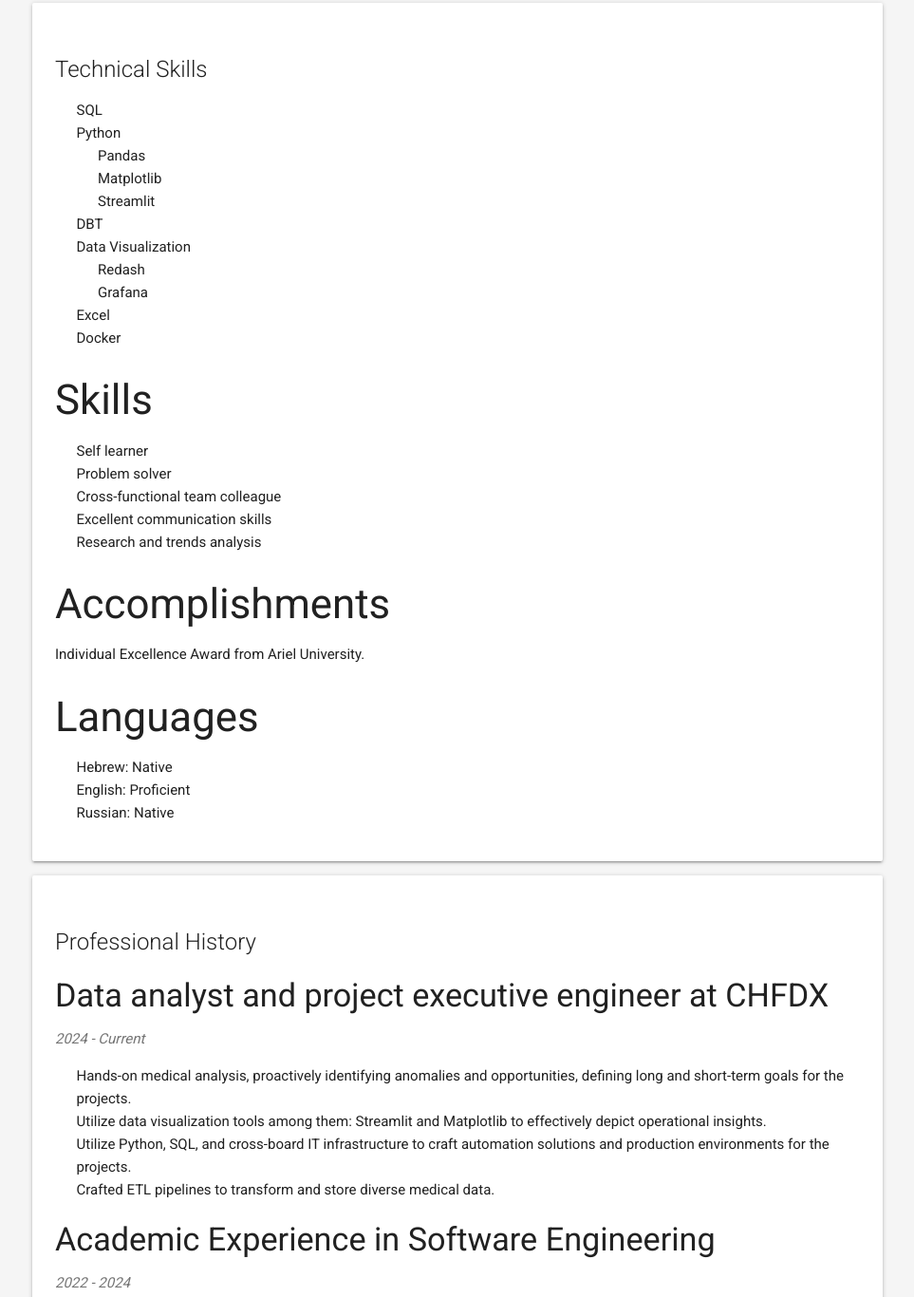
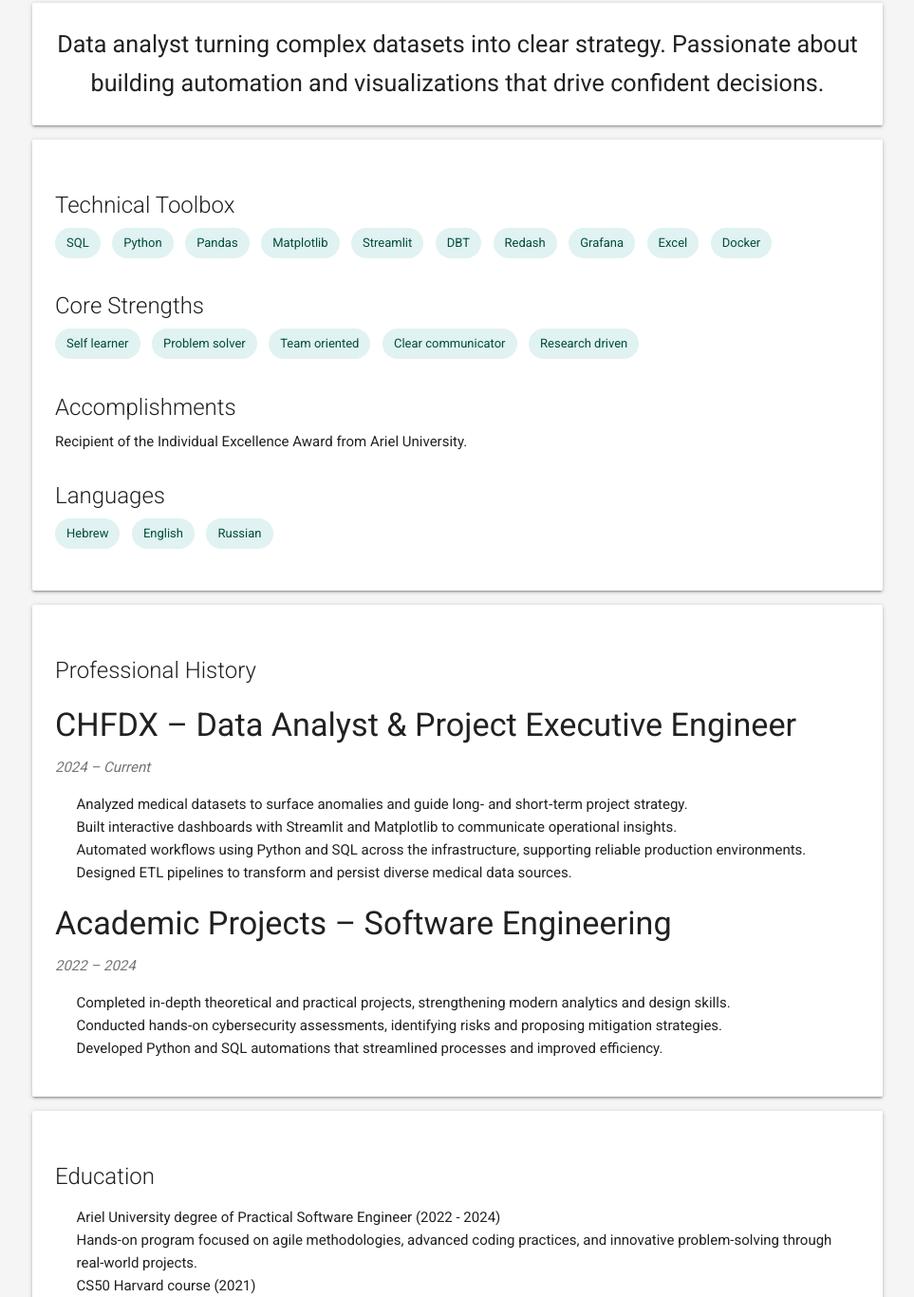
Before and after one commit to john174/web_resume, a plain HTML site: page public/index.html in a window 1280 px wide. Shown: the part 410-1776 px from the top of the page at 95% size, without its empty margins (158-1121 px from the left). Drawn offline with nearby package versions, Linux system fonts and the light colour scheme.

Commit message:
Polish resume sections with Materialize chips

```diff
--- a/public/css/style.css
+++ b/public/css/style.css
@@ -57,3 +57,21 @@ header .contact span {
   font-style: italic;
   color: #757575;
 }
+
+.card-title {
+  font-weight: 700;
+  margin-bottom: 1rem;
+}
+
+.skill-chips {
+  display: flex;
+  flex-wrap: wrap;
+  gap: 0.5rem;
+  margin-bottom: 1rem;
+}
+
+.chip {
+  background-color: #e0f2f1;
+  color: #004d40;
+  font-weight: 500;
+}
--- a/public/index.html
+++ b/public/index.html
@@ -30,78 +30,80 @@
     </div>
   </header>
   <main class="container">
-    <div class="card">
+    <section class="card hoverable">
       <div class="card-content">
-        <h3 class="card-title">Technical Skills</h3>
-        <ul>
-          <li>SQL</li>
-          <li>Python
-            <ul>
-              <li>Pandas</li>
-              <li>Matplotlib</li>
-              <li>Streamlit</li>
-            </ul>
-          </li>
-          <li>DBT</li>
-          <li>Data Visualization
-            <ul>
-              <li>Redash</li>
-              <li>Grafana</li>
-            </ul>
-          </li>
-          <li>Excel</li>
-          <li>Docker</li>
-        </ul>
-        <h3>Skills</h3>
-        <ul>
-          <li>Self learner</li>
-          <li>Problem solver</li>
-          <li>Cross-functional team colleague</li>
-          <li>Excellent communication skills</li>
-          <li>Research and trends analysis</li>
-        </ul>
-        <h3>Accomplishments</h3>
-        <p>Individual Excellence Award from Ariel University.</p>
-        <h3>Languages</h3>
-        <ul>
-          <li>Hebrew: Native</li>
-          <li>English: Proficient</li>
-          <li>Russian: Native</li>
-        </ul>
+        <p class="flow-text center-align">Data analyst turning complex datasets into clear strategy. Passionate about building automation and visualizations that drive confident decisions.</p>
       </div>
-    </div>
-    <div class="card">
+    </section>
+
+    <section class="card hoverable">
+      <div class="card-content">
+        <h3 class="card-title">Technical Toolbox</h3>
+        <div class="skill-chips">
+          <div class="chip">SQL</div>
+          <div class="chip">Python</div>
+          <div class="chip">Pandas</div>
+          <div class="chip">Matplotlib</div>
+          <div class="chip">Streamlit</div>
+          <div class="chip">DBT</div>
+          <div class="chip">Redash</div>
+          <div class="chip">Grafana</div>
+          <div class="chip">Excel</div>
+          <div class="chip">Docker</div>
+        </div>
+
+        <h3 class="card-title">Core Strengths</h3>
+        <div class="skill-chips">
+          <div class="chip">Self learner</div>
+          <div class="chip">Problem solver</div>
+          <div class="chip">Team oriented</div>
+          <div class="chip">Clear communicator</div>
+          <div class="chip">Research driven</div>
+        </div>
+
+        <h3 class="card-title">Accomplishments</h3>
+        <p>Recipient of the Individual Excellence Award from Ariel University.</p>
+
+        <h3 class="card-title">Languages</h3>
+        <div class="skill-chips">
+          <div class="chip">Hebrew</div>
+          <div class="chip">English</div>
+          <div class="chip">Russian</div>
+        </div>
+      </div>
+    </section>
+    <div class="card hoverable">
       <div class="card-content">
         <h3 class="card-title">Professional History</h3>
         <article>
-          <h4>Data analyst and project executive engineer at CHFDX</h4>
-          <p class="date">2024 - Current</p>
+          <h4>CHFDX – Data Analyst & Project Executive Engineer</h4>
+          <p class="date">2024&nbsp;&ndash;&nbsp;Current</p>
           <ul>
-            <li>Hands-on medical analysis, proactively identifying anomalies and opportunities, defining long and short-term goals for the projects.</li>
-            <li>Utilize data visualization tools among them: Streamlit and Matplotlib to effectively depict operational insights.</li>
-            <li>Utilize Python, SQL, and cross-board IT infrastructure to craft automation solutions and production environments for the projects.</li>
-            <li>Crafted ETL pipelines to transform and store diverse medical data.</li>
+            <li>Analyzed medical datasets to surface anomalies and guide long‑ and short‑term project strategy.</li>
+            <li>Built interactive dashboards with Streamlit and Matplotlib to communicate operational insights.</li>
+            <li>Automated workflows using Python and SQL across the infrastructure, supporting reliable production environments.</li>
+            <li>Designed ETL pipelines to transform and persist diverse medical data sources.</li>
           </ul>
         </article>
         <article>
-          <h4>Academic Experience in Software Engineering</h4>
-          <p class="date">2022 - 2024</p>
+          <h4>Academic Projects – Software Engineering</h4>
+          <p class="date">2022&nbsp;&ndash;&nbsp;2024</p>
           <ul>
-            <li>Engaged in a series of in-depth theoretical and practical projects at the Faculty of Software Engineering, where I honed my skills in modern software design and analytics practices.</li>
-            <li>Hands-on cyber security analysis, proactively identifying risks and opportunities, defining long and short-term goals for the projects.</li>
-            <li>Utilize Python, SQL and cross-board IT infrastructure to craft automation solutions that boost performance and efficiency, ultimately refining processes and workflows.</li>
+            <li>Completed in‑depth theoretical and practical projects, strengthening modern analytics and design skills.</li>
+            <li>Conducted hands‑on cybersecurity assessments, identifying risks and proposing mitigation strategies.</li>
+            <li>Developed Python and SQL automations that streamlined processes and improved efficiency.</li>
           </ul>
         </article>
       </div>
     </div>
-    <div class="card">
+    <div class="card hoverable">
       <div class="card-content">
         <h3 class="card-title">Education</h3>
         <ul>
           <li><strong>Ariel University degree of Practical Software Engineer</strong> (2022 - 2024)<br />
-              Earned a hands-on degree emphasizing agile methodologies, advanced coding practices, and innovative problem-solving through rigorous, real-world projects.</li>
+              Hands-on program focused on agile methodologies, advanced coding practices, and innovative problem-solving through real-world projects.</li>
           <li><strong>CS50 Harvard course</strong> (2021)<br />
-              Introduction into computer science, C, Python, data structures and programming</li>
+              Introduction to computer science, C, Python, data structures, and programming.</li>
         </ul>
       </div>
     </div>
```
